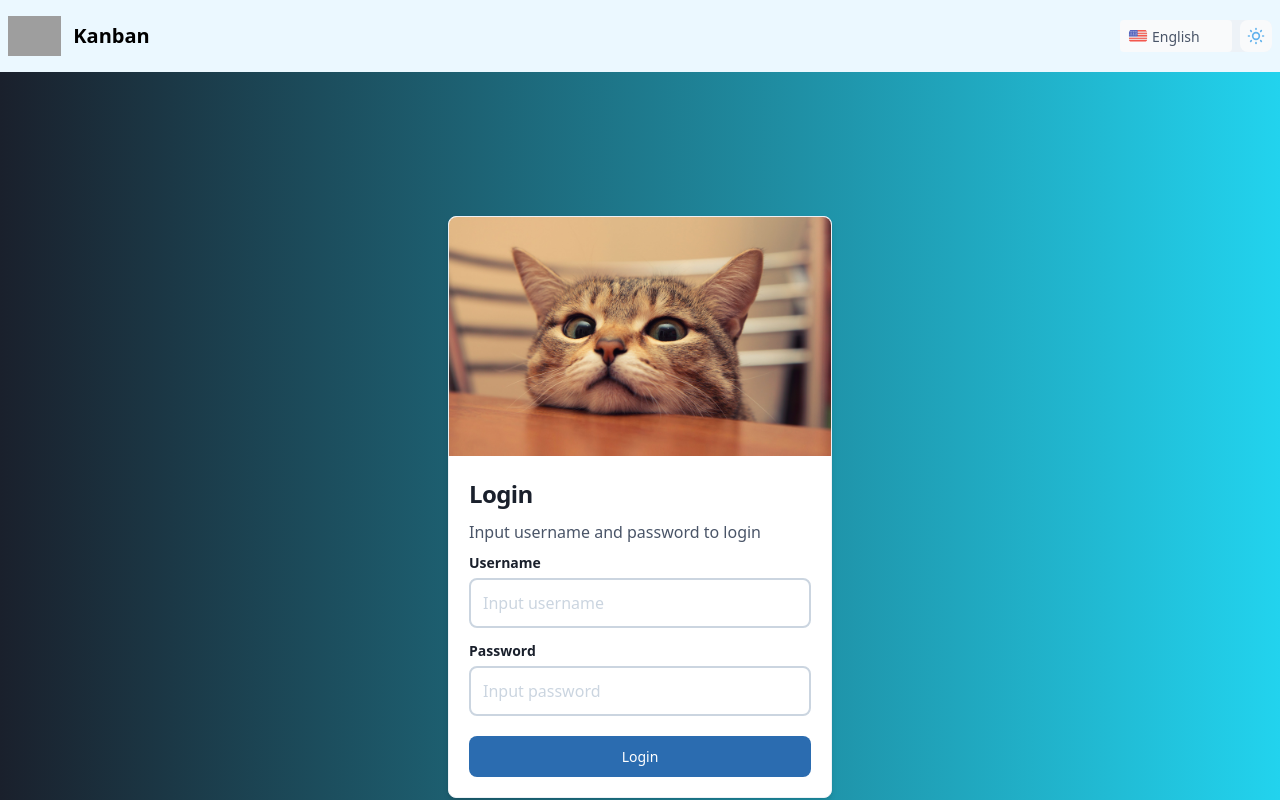
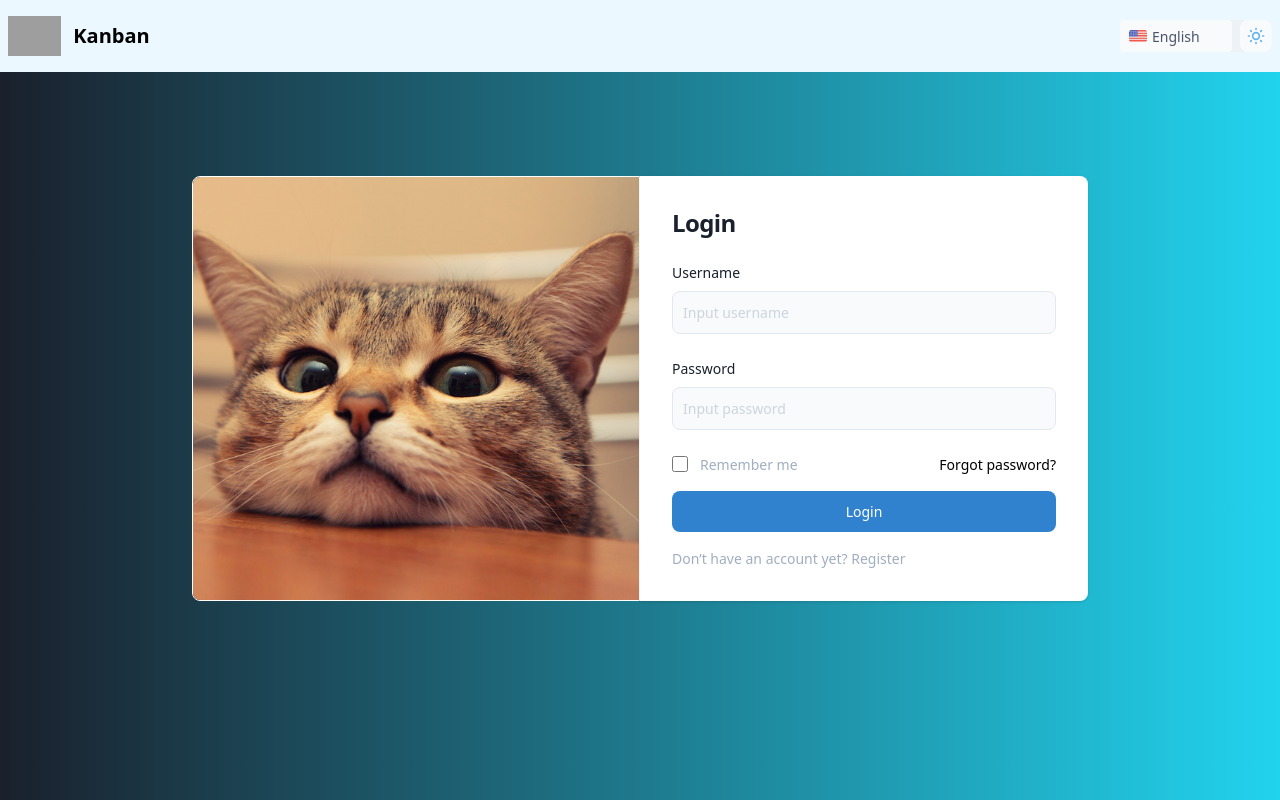
Before and after one commit to nqduy1999/kanban-server, a Next.js app in the folder frontend/: page /login in a window 1280 px wide. Built offline with nearby package versions, Linux system fonts and the light colour scheme; grey boxes are pictures that could not be loaded.

Commit message:
feat(login): build ui login

```diff
--- a/frontend/src/components/atoms/input/input.atom.tsx
+++ b/frontend/src/components/atoms/input/input.atom.tsx
@@ -3,7 +3,7 @@
 export interface IInput {
   className?: string;
   type?: string;
-  placeholder: string;
+  placeholder?: string;
   onChange?: any;
   name?: string | any;
   id?: string;
--- a/frontend/src/components/molecules/form-field/form-field.molecule.tsx
+++ b/frontend/src/components/molecules/form-field/form-field.molecule.tsx
@@ -9,12 +9,7 @@
   type: "text" | "input" | "password";
 }
 
-export const FormField: FC<IFieldForm> = ({
-  type,
-  name,
-  classLabel,
-  ...rest
-}) => {
+export const FormField: FC<IFieldForm> = ({ type, name, ...rest }) => {
   const [field, meta] = useField({ name, type });
 
   return (
--- /dev/null
+++ b/frontend/src/components/molecules/form-remember/form-remember.molecule.tsx
@@ -0,0 +1,34 @@
+import { Input } from "@/components/atoms";
+
+import React, { FC } from "react";
+
+export const FormRemember: FC<any> = () => {
+  return (
+    <div className="flex items-center justify-between">
+      <div className="flex items-start">
+        <div className="flex items-center h-5">
+          <Input
+            id="remember"
+            aria-describedby="remember"
+            type="checkbox"
+            className="w-4 h-4 border border-gray-300 rounded bg-gray-50 focus:ring-3 focus:ring-primary-300 dark:bg-gray-700 dark:border-gray-600 dark:focus:ring-primary-600 dark:ring-offset-gray-800"
+          />
+        </div>
+        <div className="ml-3 text-sm">
+          <label
+            htmlFor="remember"
+            className="text-gray-500 dark:text-gray-300"
+          >
+            Remember me
+          </label>
+        </div>
+      </div>
+      <a
+        href="#"
+        className="text-sm font-medium text-primary-600 hover:underline dark:text-primary-500"
+      >
+        Forgot password?
+      </a>
+    </div>
+  );
+};
--- a/frontend/src/components/molecules/index.ts
+++ b/frontend/src/components/molecules/index.ts
@@ -4,3 +4,4 @@
 export * from './form-field/form-field.molecule'
 export * from './language-toggle/language-toogle.molecule'
 export * from './menu-button/menu-button.molecule'
+export * from './form-remember/form-remember.molecule'
--- a/frontend/src/components/organisms/form/auth/login/ui/login-form.comp.tsx
+++ b/frontend/src/components/organisms/form/auth/login/ui/login-form.comp.tsx
@@ -34,12 +34,21 @@
         <LoginFormProvider>
           <LoginFormContent />
           <LoadingButton
-            className="text-white bg-blue-700 hover:bg-blue-800 focus:ring-4 focus:ring-blue-300 font-medium rounded-lg text-sm px-5 py-2.5 text-center mr-2 dark:bg-blue-600 dark:hover:bg-blue-700 dark:focus:ring-blue-800 inline-flex items-center mt-5 w-full justify-center	"
+            className="mt-4 w-full text-white bg-blue-600 hover:bg-blue-700 focus:ring-4 focus:outline-none focus:ring-blue-300 font-medium rounded-lg text-sm px-5 py-2.5 text-center dark:bg-blue-600 dark:hover:bg-blue-700 dark:focus:ring-blue-800"
             loading={isLoading}
             type="submit"
           >
             Login
           </LoadingButton>
+          <p className="mt-4 text-sm font-light text-gray-500 dark:text-gray-400">
+            Don’t have an account yet?{" "}
+            <a
+              href="#"
+              className="font-medium text-primary-600 hover:underline dark:text-primary-500"
+            >
+              Register
+            </a>
+          </p>
         </LoginFormProvider>
       </Form>
     </Formik>
--- a/frontend/src/components/organisms/form/auth/login/ui/login-form.content.tsx
+++ b/frontend/src/components/organisms/form/auth/login/ui/login-form.content.tsx
@@ -1,24 +1,28 @@
-import { FormField } from "@/components/molecules";
+import { FormField, FormRemember } from "@/components/molecules";
 import React from "react";
 
 export const LoginFormContent = () => {
   return (
-    <>
+    <div className="space-y-4 md:space-y-6">
       <FormField
         label="Username"
         name="username"
         id="username"
         placeholder="Input username"
         type="text"
+        classLabel="block mb-2 text-sm font-medium text-gray-900 dark:text-white"
+        className="bg-gray-50 border border-gray-300 text-gray-900 sm:text-sm rounded-lg focus:ring-primary-600 focus:border-primary-600 block w-full p-2.5 dark:bg-gray-700 dark:border-gray-600 dark:placeholder-gray-400 dark:text-white dark:focus:ring-blue-500 dark:focus:border-blue-500"
       />
-      <div className="mt-4" />
       <FormField
+        classLabel="block mb-2 text-sm font-medium text-gray-900 dark:text-white"
+        className="bg-gray-50 border border-gray-300 text-gray-900 sm:text-sm rounded-lg focus:ring-primary-600 focus:border-primary-600 block w-full p-2.5 dark:bg-gray-700 dark:border-gray-600 dark:placeholder-gray-400 dark:text-white dark:focus:ring-blue-500 dark:focus:border-blue-500"
         label="Password"
         name="password"
         id="password"
         placeholder="Input password"
         type="password"
       />
-    </>
+      <FormRemember />
+    </div>
   );
 };
--- a/frontend/src/components/organisms/header/header.organism.tsx
+++ b/frontend/src/components/organisms/header/header.organism.tsx
@@ -1,8 +1,4 @@
-import {
-  LanguageToogle,
-  MenuButton,
-  ThemeToggler,
-} from "@/components/molecules";
+import { LanguageToogle, ThemeToggler } from "@/components/molecules";
 
 const Header = () => {
   return (
--- a/frontend/src/components/templates/auth-layout/auth-layout.template.tsx
+++ b/frontend/src/components/templates/auth-layout/auth-layout.template.tsx
@@ -26,7 +26,7 @@
   }, [isAuthencated]);
 
   return (
-    <div className="bg-gradient-to-r from-cyan-200 to-cyan-400 h-screen dark:bg-gradient-to-b from-gray-900 dark:via-purple-900 dark:to-violet-600">
+    <div className="bg-gradient-to-r from-cyan-200 to-cyan-400 h-screen dark:bg-gradient-to-b dark:via-purple-900 dark:to-violet-600">
       <Meta title={props.meta.title} description={props.meta.description} />
       <Header />
       {props.children}
--- a/frontend/src/components/templates/form-layout/index.tsx
+++ b/frontend/src/components/templates/form-layout/index.tsx
@@ -6,19 +6,20 @@
   subtitle?: string;
   children: React.ReactElement | ReactNode;
 }
-const FormLayout: FC<IFormLayout> = ({ title, subtitle, children }) => {
+const FormLayout: FC<IFormLayout> = ({ title, children }) => {
   return (
     <div className="pt-6 mt-20">
-      <div className="flex justify-center items-center flex-col ">
-        <div className="max-w-sm bg-white rounded-lg border border-gray-200 shadow-md dark:bg-gray-800 dark:border-gray-700 mt-10 transition duration-300">
-          <img className="rounded-t-lg " src={image.background} alt="" />
-          <div className="p-5">
-            <h5 className="mb-2 text-2xl font-bold tracking-tight text-gray-900 dark:text-white">
+      <div className="flex justify-center items-center">
+        <img
+          className="w-[28rem] object-cover h-[26.5625rem] rounded-l-lg border border-white"
+          src={image.background}
+          alt=""
+        />
+        <div className="w-full bg-white rounded-r-lg shadow md:mt-0 sm:max-w-md xl:p-0 dark:bg-gray-800 dark:border-gray-700">
+          <div className="p-6 space-y-4 md:space-y-6 sm:p-8">
+            <h1 className="text-xl font-bold leading-tight tracking-tight text-gray-900 md:text-2xl dark:text-white">
               {title}
-            </h5>
-            <p className="mb-3 font-normal text-gray-700 dark:text-gray-400">
-              {subtitle}
-            </p>
+            </h1>
             {children}
           </div>
         </div>
```
